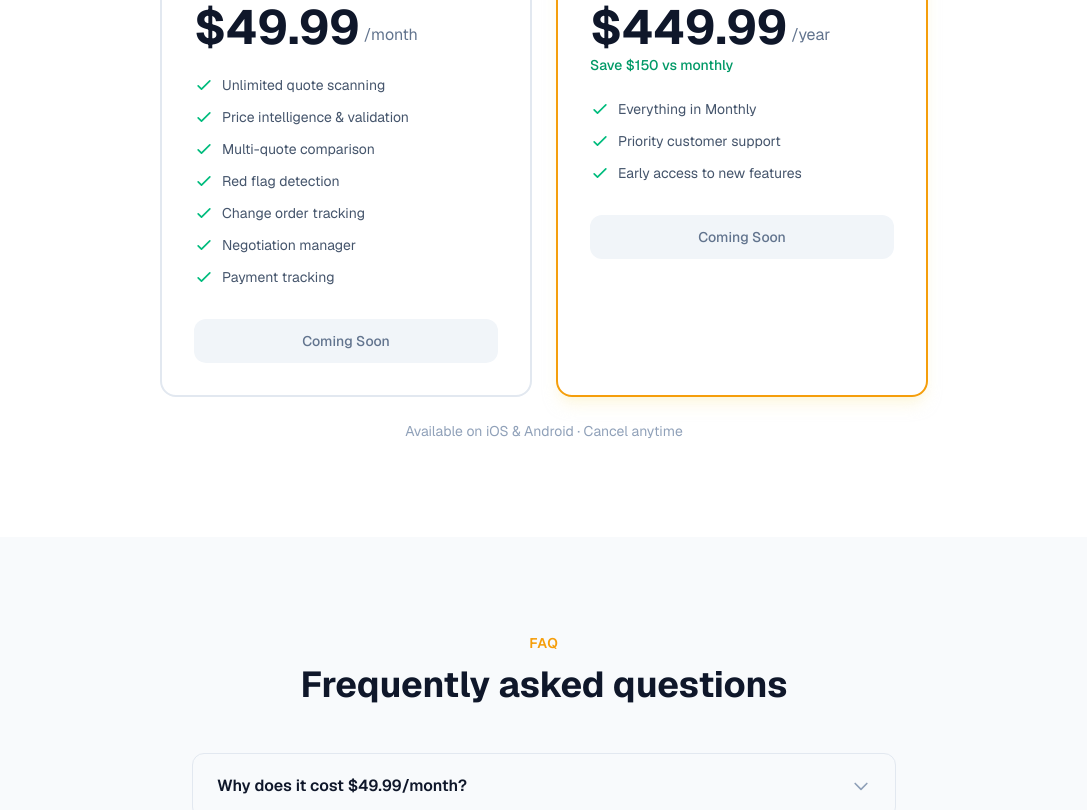
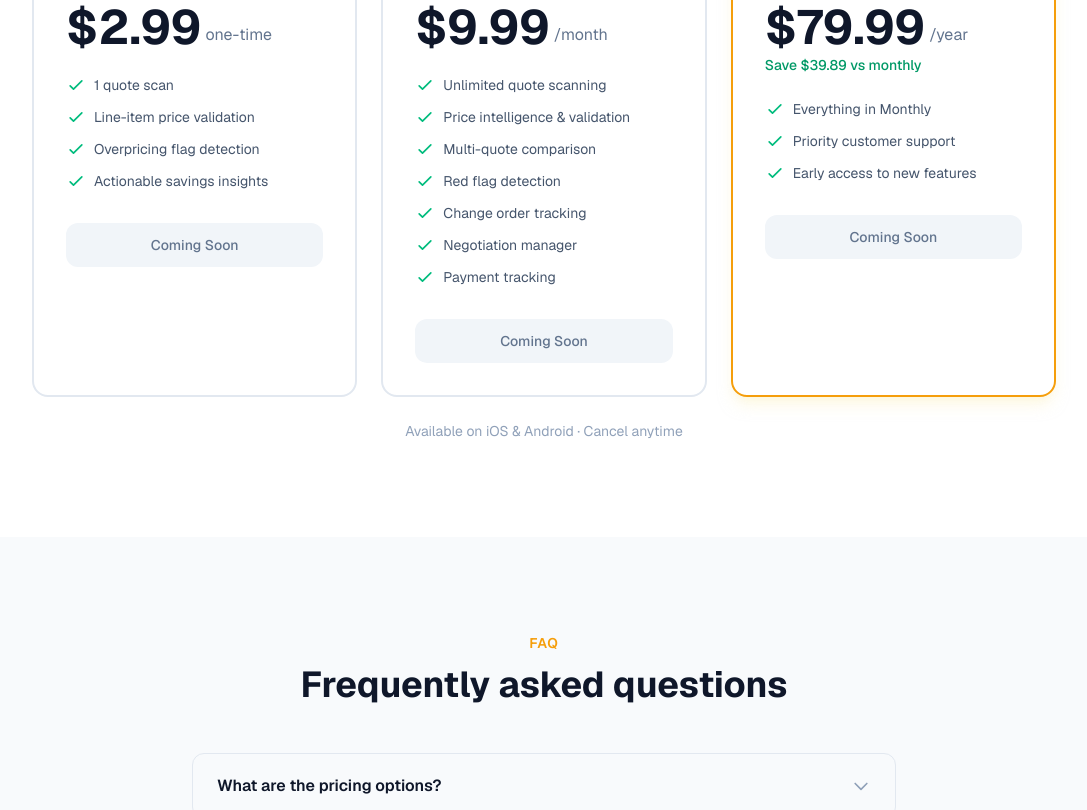
Before and after one commit to m2j-apps/quoterly-web, a Next.js app: page / in a window 1280 px wide. Shown: the part 4720-5530 px from the top of the page, without its empty margins (96-1183 px from the left). Built offline with nearby package versions, Linux system fonts and the light colour scheme.

Commit message:
Update pricing to 9.99/79.99 and add single scan option

```diff
--- a/src/app/page.tsx
+++ b/src/app/page.tsx
@@ -57,8 +57,8 @@ const testimonials = [
 
 const faqs = [
   {
-    q: "Why does it cost $49.99/month?",
-    a: "Because one overpriced line item on a $25K renovation can cost you thousands. Quoterly typically saves homeowners 5\u201315x the subscription cost. Most users find a pricing issue within their first scan.",
+    q: "What are the pricing options?",
+    a: "You can choose a one-time scan for $2.99, a monthly plan for $9.99, or an annual plan for $79.99. Most users find a pricing issue within their first scan, so even one saved line item can cover the cost.",
   },
   {
     q: "How does quote scanning work?",
@@ -481,13 +481,41 @@ export default function Home() {
             <h2 className="text-4xl font-bold text-[#0f172a] mb-4">Simple, transparent pricing</h2>
             <p className="text-lg text-slate-500">One overpriced line item caught = Quoterly pays for itself</p>
           </div>
-          <div className="grid grid-cols-1 md:grid-cols-2 gap-6 max-w-3xl mx-auto">
+          <div className="grid grid-cols-1 md:grid-cols-3 gap-6 max-w-5xl mx-auto">
+            {/* Single Scan */}
+            <div className="border-2 border-slate-200 rounded-2xl p-8 hover:border-slate-300 transition-colors">
+              <h3 className="text-lg font-semibold text-[#0f172a] mb-1">Single Scan</h3>
+              <p className="text-slate-500 text-sm mb-6">Perfect for a quick quote check</p>
+              <div className="flex items-end gap-1 mb-6">
+                <span className="text-5xl font-bold text-[#0f172a]">$2.99</span>
+                <span className="text-slate-500 mb-1">one-time</span>
+              </div>
+              <ul className="space-y-3 mb-8">
+                {[
+                  "1 quote scan",
+                  "Line-item price validation",
+                  "Overpricing flag detection",
+                  "Actionable savings insights",
+                ].map((f, i) => (
+                  <li key={i} className="flex items-center gap-2 text-sm text-slate-600">
+                    <svg className="w-5 h-5 text-emerald-500 flex-shrink-0" fill="none" stroke="currentColor" viewBox="0 0 24 24">
+                      <path strokeLinecap="round" strokeLinejoin="round" strokeWidth={2} d="M5 13l4 4L19 7" />
+                    </svg>
+                    {f}
+                  </li>
+                ))}
+              </ul>
+              <div className="bg-slate-100 text-slate-500 text-center py-3 rounded-xl text-sm font-medium">
+                Coming Soon
+              </div>
+            </div>
+
             {/* Monthly */}
             <div className="border-2 border-slate-200 rounded-2xl p-8 hover:border-slate-300 transition-colors">
               <h3 className="text-lg font-semibold text-[#0f172a] mb-1">Monthly</h3>
               <p className="text-slate-500 text-sm mb-6">Perfect for a single renovation</p>
               <div className="flex items-end gap-1 mb-6">
-                <span className="text-5xl font-bold text-[#0f172a]">$49.99</span>
+                <span className="text-5xl font-bold text-[#0f172a]">$9.99</span>
                 <span className="text-slate-500 mb-1">/month</span>
               </div>
               <ul className="space-y-3 mb-8">
@@ -523,10 +551,10 @@ export default function Home() {
               <h3 className="text-lg font-semibold text-[#0f172a] mb-1">Annual</h3>
               <p className="text-slate-500 text-sm mb-6">Best for investors &amp; flippers</p>
               <div className="flex items-end gap-1 mb-1">
-                <span className="text-5xl font-bold text-[#0f172a]">$449.99</span>
+                <span className="text-5xl font-bold text-[#0f172a]">$79.99</span>
                 <span className="text-slate-500 mb-1">/year</span>
               </div>
-              <p className="text-emerald-600 text-sm font-medium mb-6">Save $150 vs monthly</p>
+              <p className="text-emerald-600 text-sm font-medium mb-6">Save $39.89 vs monthly</p>
               <ul className="space-y-3 mb-8">
                 {[
                   "Everything in Monthly",
```
